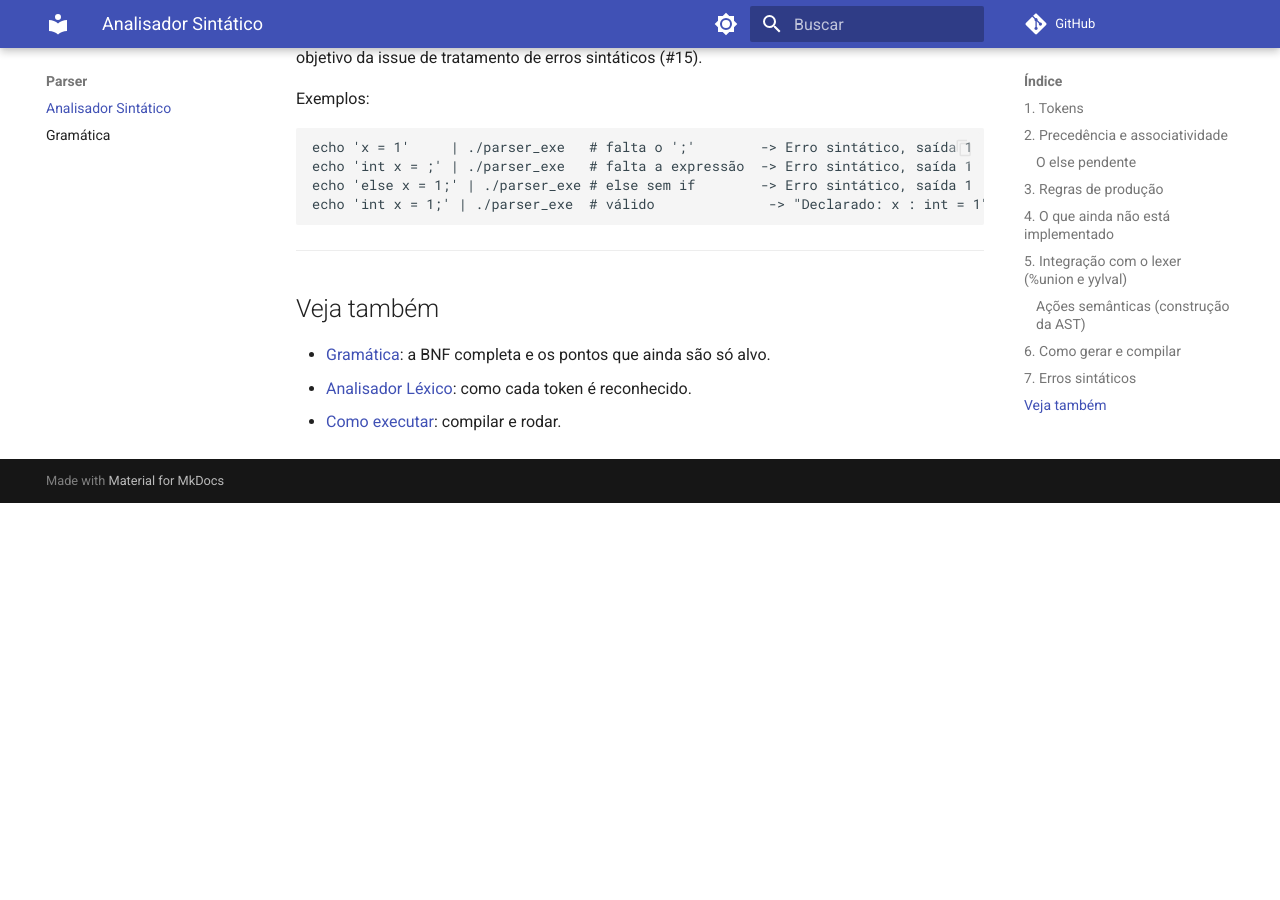
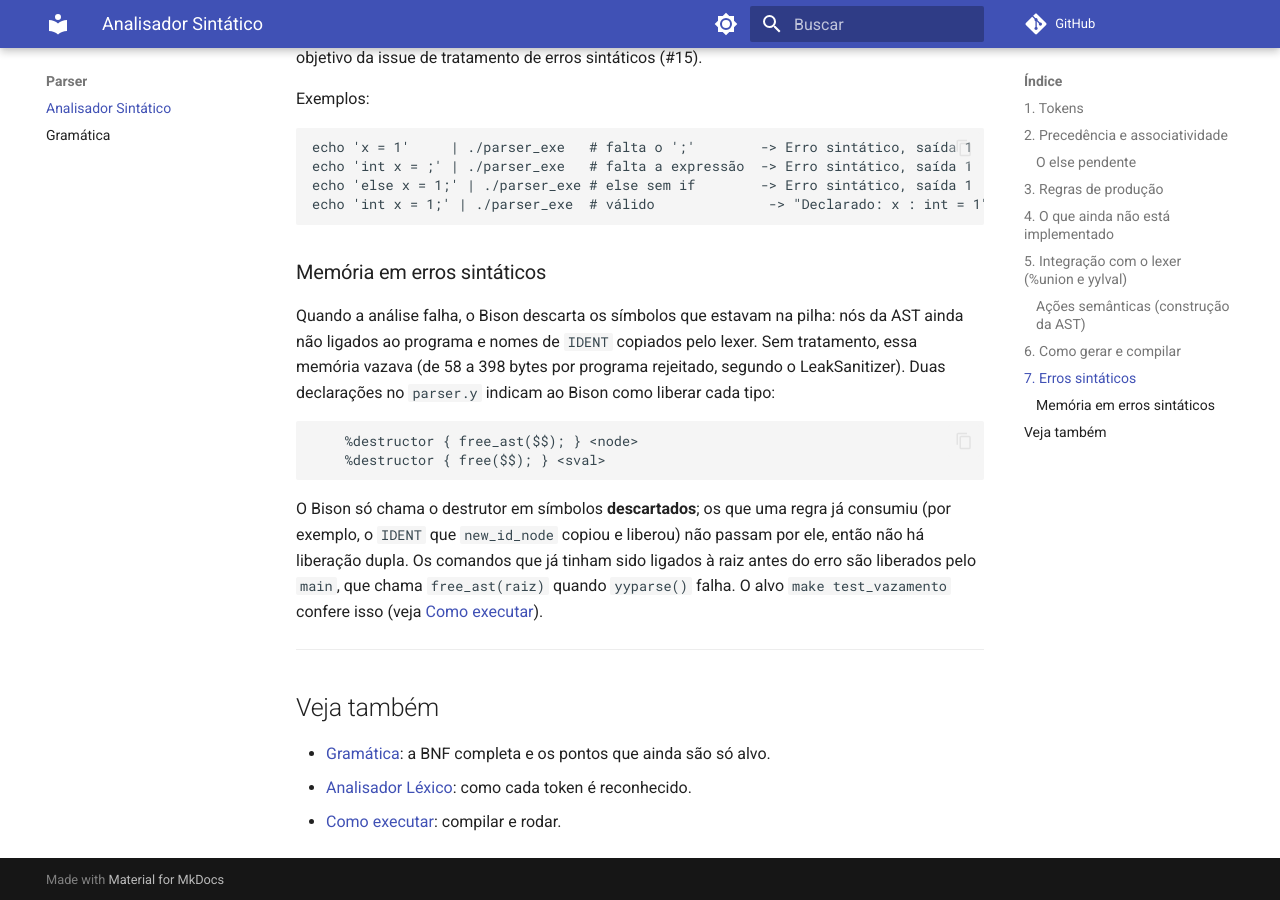
Before and after one commit to m0yo/Compiladores_G08, an MkDocs documentation site: the page built from docs/parser.md, in a window 1280 px wide and 900 px high, scrolled down 6808 px. Built offline with MkDocs 1.6.1 and Material for MkDocs 9.7.7, drawn with Linux system fonts in a browser that asks for light colours; comment, search, counter and statistics services are not loaded; before the commit the page ends 7311 px from its top, so only the background shows below that.

Commit message:
📚 docs: Adicionar %destructor e o alvo make test_vazamento

````diff
--- a/docs/parser.md
+++ b/docs/parser.md
@@ -207,6 +207,17 @@ echo 'else x = 1;' | ./parser_exe # else sem if        -> Erro sintático, saíd
 echo 'int x = 1;' | ./parser_exe  # válido              -> "Declarado: x : int = 1", código 0
 ```
 
+### Memória em erros sintáticos
+
+Quando a análise falha, o Bison descarta os símbolos que estavam na pilha: nós da AST ainda não ligados ao programa e nomes de `IDENT` copiados pelo lexer. Sem tratamento, essa memória vazava (de 58 a 398 bytes por programa rejeitado, segundo o LeakSanitizer). Duas declarações no `parser.y` indicam ao Bison como liberar cada tipo:
+
+```bash
+    %destructor { free_ast($$); } <node>
+    %destructor { free($$); } <sval>
+```
+
+O Bison só chama o destrutor em símbolos **descartados**; os que uma regra já consumiu (por exemplo, o `IDENT` que `new_id_node` copiou e liberou) não passam por ele, então não há liberação dupla. Os comandos que já tinham sido ligados à raiz antes do erro são liberados pelo `main`, que chama `free_ast(raiz)` quando `yyparse()` falha. O alvo `make test_vazamento` confere isso (veja [Como executar](como_executar.md#testes)).
+
 ---
 
 ## Veja também
````
Also changed, not shown: docs/como_executar.md (+8 -0 lines).
